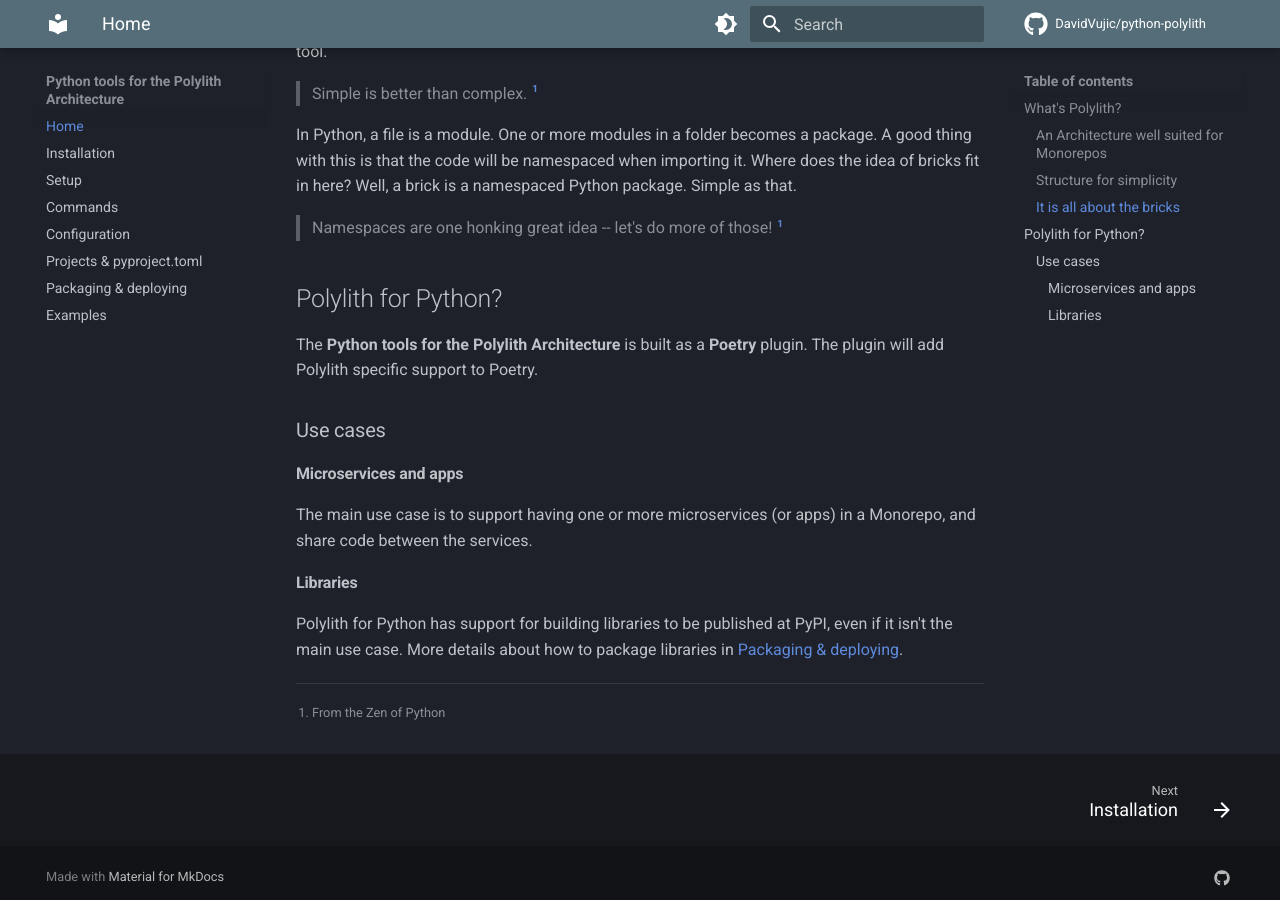
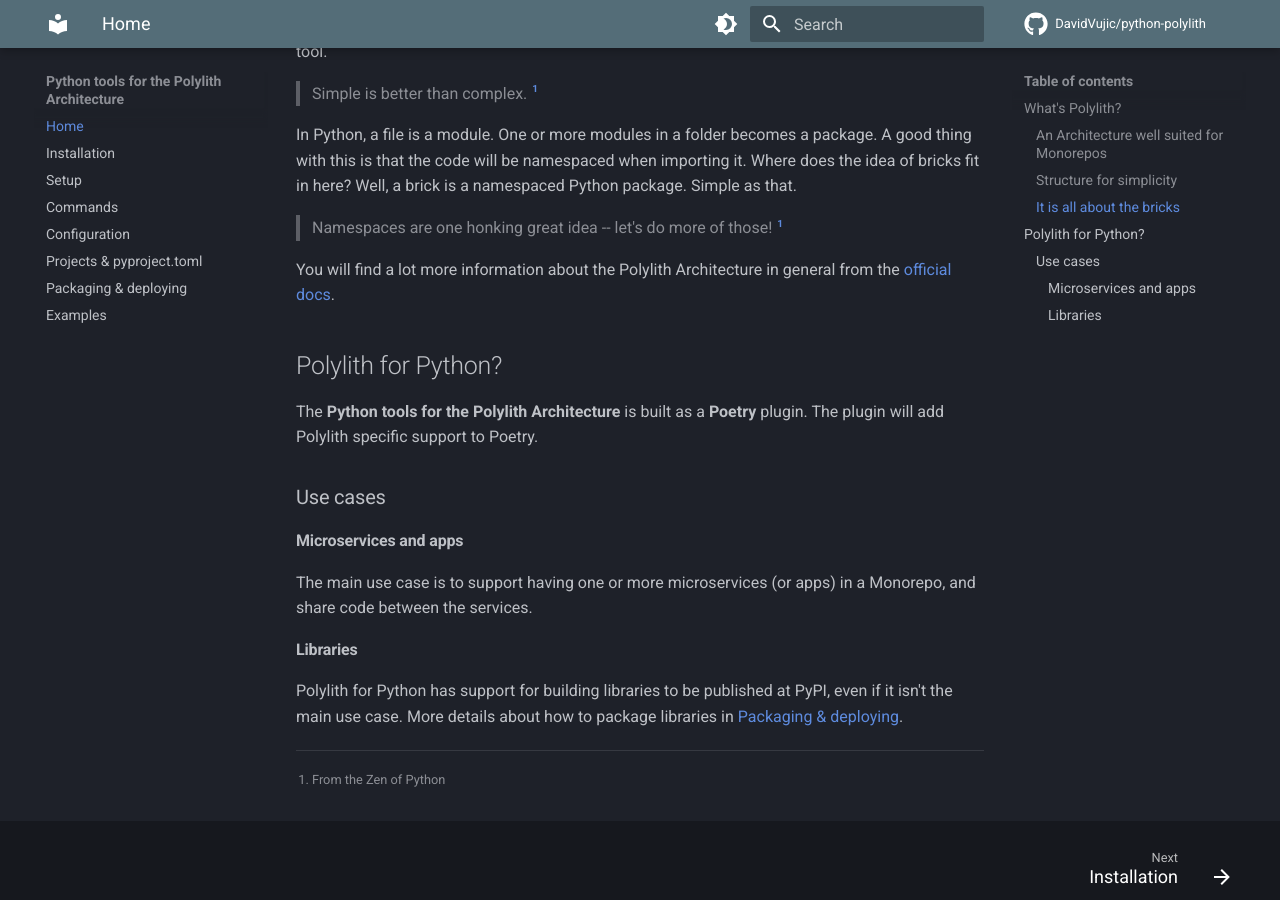
Before and after one commit to DavidVujic/python-polylith-docs, an MkDocs documentation site: the page built from docs/index.md, in a window 1280 px wide and 900 px high, scrolled down 1075 px. Built offline with MkDocs 1.6.1 and Material for MkDocs 9.7.7, drawn with Linux system fonts in a browser that asks for light colours; comment, search, counter and statistics services are not loaded.

Commit message:
add link in home page to the official Polylith docs

```diff
--- a/docs/index.md
+++ b/docs/index.md
@@ -41,6 +41,7 @@
 
 > Namespaces are one honking great idea -- let's do more of those! [^1]
 
+You will find a lot more information about the Polylith Architecture in general from the [official docs](https://polylith.gitbook.io/polylith/).
 
 ## Polylith for Python?
 The __Python tools for the Polylith Architecture__ is built as a __Poetry__ plugin. The plugin will add Polylith specific support to Poetry.
```
